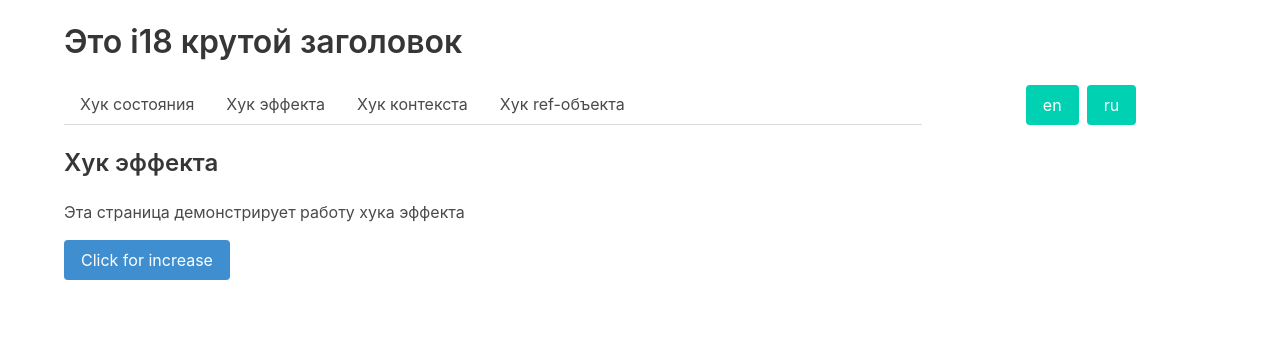
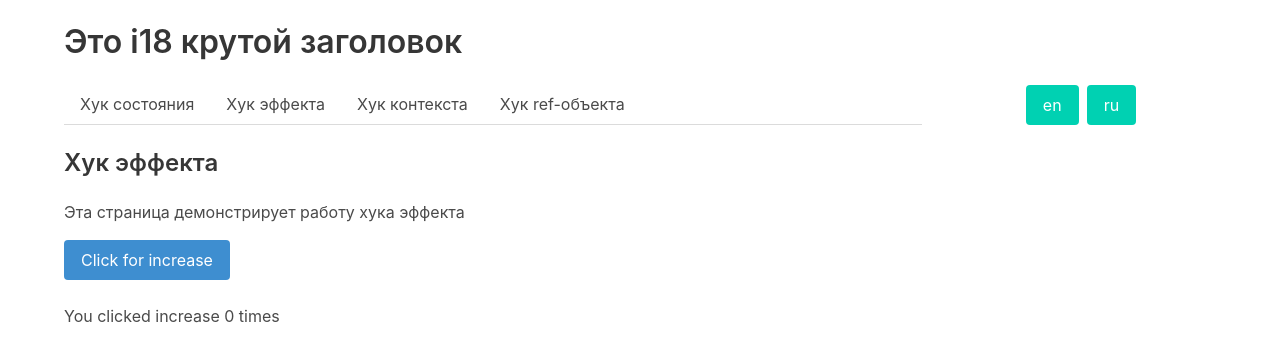
Before and after one commit to dmitryprogrammer/react-training, a React app: page /effect in a window 1280 px wide. Shown: the top 360 px of the page. Built offline with nearby package versions, Linux system fonts and the light colour scheme; the HTML template or start-up script is replaced by a standard one.

Commit message:
[effect-hook-practice] first effect.

```diff
--- a/src/pages/effect/effect.tsx
+++ b/src/pages/effect/effect.tsx
@@ -1,15 +1,36 @@
 import {useTranslation} from "react-i18next";
+import {useEffect, useState} from "react";
 
 export function Effect() {
+  const buttonClasses = {
+    1: "is-info",
+    4: "is-success",
+    6: "is-warning",
+    7: "is-danger"
+  };
   const {t} = useTranslation();
+  const [clickCount, setClickCount] = useState(0);
+  const [increaseButtonClass, setIncreaseButtonClass] = useState("is-info");
+
+  useEffect(() => {
+    for (const buttonClass in buttonClasses) {
+      if (clickCount === Number(buttonClass)) {
+        setIncreaseButtonClass(buttonClasses[buttonClass]);
+      }
+    }
+  });
 
   return (
     <>
       <h2 className="title is-4">{t("effectHook.title")}</h2>
       <p>{t("effectHook.description")}</p>
       <div className="buttons mt-4">
-        <button className="button is-info">Click for increase</button>
+        <button className={"button " + increaseButtonClass} onClick={() => setClickCount(clickCount + 1)}>Click for
+          increase
+        </button>
       </div>
+
+      <span>You clicked increase {clickCount} times</span>
     </>
   );
 }
```
